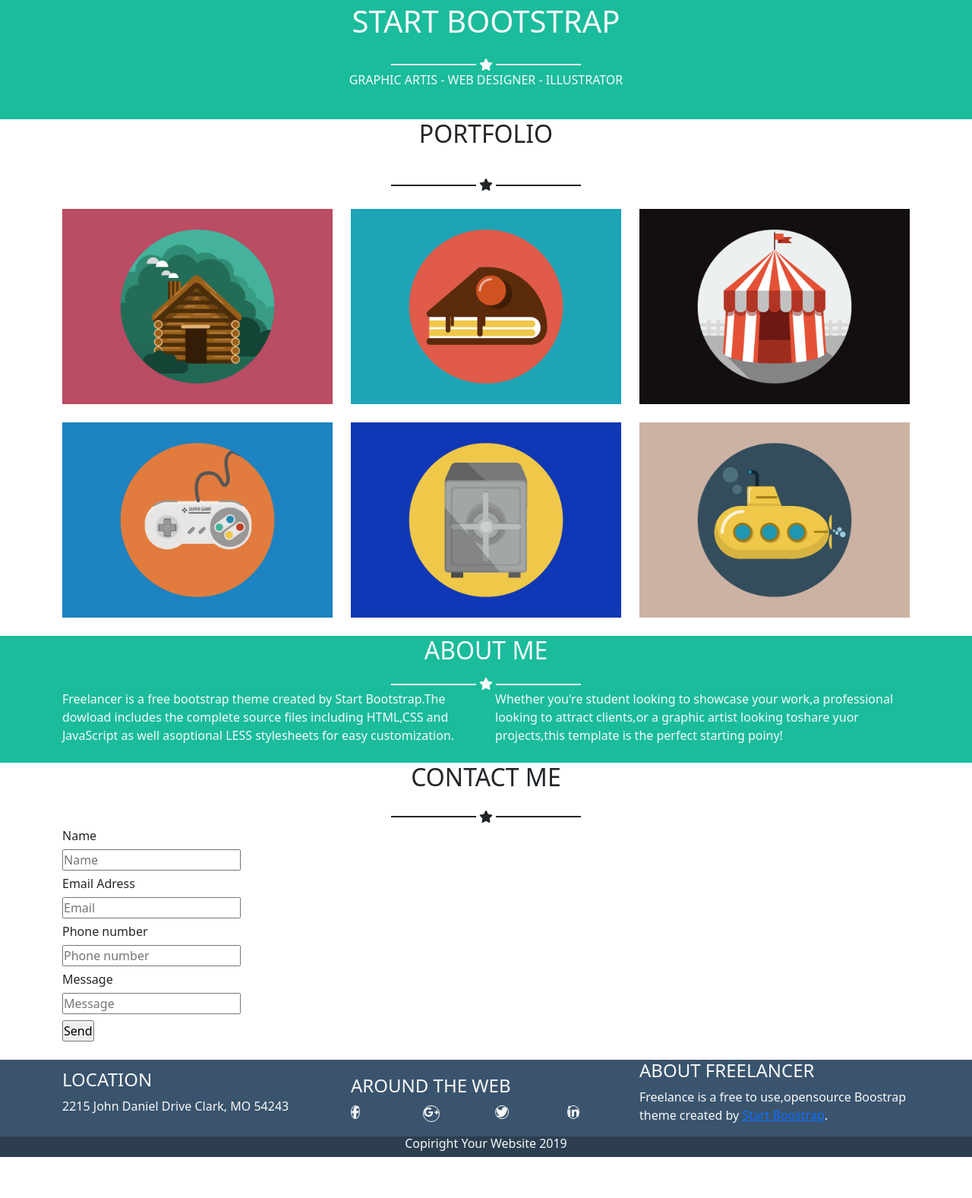
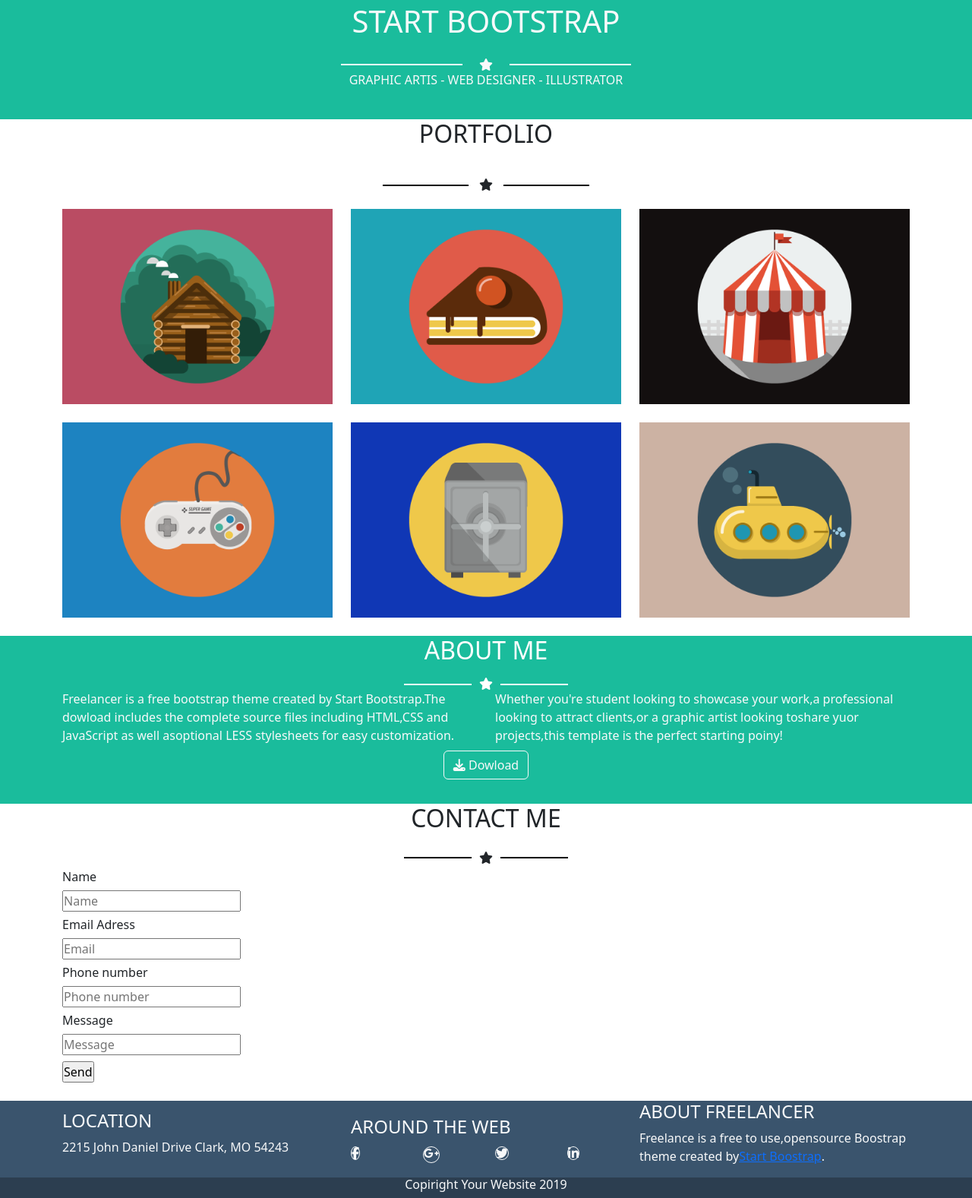
Before and after one commit to PincelliN/html-css-bootstrap-freelancer, a plain HTML site: page index.html in a window 1280 px wide. Shown: the part 649-2226 px from the top of the page at 76% size. Before the commit the page ends 2172 px from the top, so only its background shows below. Drawn offline with nearby package versions, Linux system fonts and the light colour scheme.

Commit message:
add star

```diff
--- a/css/style.css
+++ b/css/style.css
@@ -29,15 +29,11 @@ footer section:last-child{
     background-color:rgb(44, 62, 80) ;
 }
 .box{
-    width: 10%;
     height: 2px;
-    background-color: currentColor;
-    display: inline-block;
 }
 .border{
     border: 1px solid black;
     justify-content: center;
-    justify-self: ;
 }
 .fa-star{
     vertical-align: sub;
--- a/index.html
+++ b/index.html
@@ -1,21 +1,22 @@
 <!DOCTYPE html>
 <html lang="en">
     <head>
-    <meta charset="UTF-8" />
-    <meta name="viewport" content="width=device-width, initial-scale=1.0" />
+        <meta charset="UTF-8">
+        <meta name="viewport" content="width=device-width, initial-scale=1.0">
         <link
             href="https://cdn.jsdelivr.net/npm/bootstrap@5.3.3/dist/css/bootstrap.min.css"
             rel="stylesheet"
             integrity="sha384-QWTKZyjpPEjISv5WaRU9OFeRpok6YctnYmDr5pNlyT2bRjXh0JMhjY6hW+ALEwIH"
-      crossorigin="anonymous" />
+            crossorigin="anonymous"
+        >
         <link
             rel="stylesheet"
             href="https://cdnjs.cloudflare.com/ajax/libs/font-awesome/6.5.2/css/all.min.css"
             integrity="sha512-SnH5WK+bZxgPHs44uWIX+LLJAJ9/2PkPKZ5QiAj6Ta86w+fsb2TkcmfRyVX3pBnMFcV7oQPJkl9QevSCWr3W6A=="
             crossorigin="anonymous"
-      referrerpolicy="no-referrer" />
-    <link rel="stylesheet" href="css/style.css" />
-
+            referrerpolicy="no-referrer"
+        >
+        <link rel="stylesheet" href="css/style.css">
         <title>Boostrap</title>
     </head>
     <body>
@@ -24,7 +25,7 @@
             <div class="container">
                 <div class="row justify-content-space-between text-light ">
                     <div class="col flex-grow-2 align-middle">
-          <h3 class="p-2">START BOOTSTRAP</h3>
+                        <h3 class="p-2 ">START BOOTSTRAP</h3>
                     </div>
                     <div class="col flex-shrink-1 flex-grow-0 text-end align-middle">
                         <i class="fa-solid fa-bars "></i>
@@ -38,20 +39,20 @@
                 <div class="container">
                     <div class="row row-cols-1 gy-1  text-center text-light">
                         <div class="col">
-            <img class="avatar" src="img/avatar.svg" alt="avatar" />
+                            <img class="avatar" src="img/avatar.svg" alt="avatar">
                         </div>
                         <div class="col">
                             <h1>START BOOTSTRAP</h1>
                         </div>
                         <div class="col gy-2 mb-4">
                             <div class="row align-items-center justify-content-center  ">
-              <div class="col-12 text-center  ">
-                <div class="box"></div>
-                <i class="fa-solid fa-star"></i>
-                <div class="box"></div>
+                                <div class="col-7 text-center mx-auto ">
+                                    <div class="box col-1 d-inline-block w-25 bg-white "></div>
+                                    <i class="fa-solid fa-star col-1"></i>
+                                    <div class="box col-1 d-inline-block w-25 bg-white"></div>
                                 </div>
                             </div>
-            <div class="col">
+                            <div class="col ">
                                 <p>GRAPHIC ARTIS - WEB DESIGNER - ILLUSTRATOR</p>
                             </div>
                         </div>
@@ -67,31 +68,31 @@
                         </div>
                         <div class="col-12 col-sm-12 col-lg-12">
                             <div class="row align-items-center justify-content-center">
-                <div class="col-12 text-center  ">
-                  <div class="box"></div>
-                  <i class="fa-solid fa-star"></i>
-                  <div class="box"></div>
+                                <div class="col-5 text-center mx-auto ">
+                                    <div class="box col-1 d-inline-block w-25 bg-black"></div>
+                                    <i class="fa-solid fa-star col-1"></i>
+                                    <div class="box col-1 d-inline-block w-25 bg-black"></div>
                                 </div>
                             </div>
                         </div>
                         <div class="col">
-              <img class="img-fluid" src="img/cabin.png" alt="House" />
+                            <img class="img-fluid" src="img/cabin.png" alt="House">
                             <div class="d-none">+</div>
                         </div>
                         <div class="col">
-              <img class="img-fluid" src="img/cake.png" alt="cake" />
+                            <img class="img-fluid" src="img/cake.png" alt="cake">
                         </div>
                         <div class="col">
-              <img class="img-fluid" src="img/circus.png" alt="circus" />
+                            <img class="img-fluid" src="img/circus.png" alt="circus">
                         </div>
                         <div class="col">
-              <img class="img-fluid" src="img/game.png" alt="game" />
+                            <img class="img-fluid" src="img/game.png" alt="game">
                         </div>
                         <div class="col">
-              <img class="img-fluid" src="img/safe.png" alt="safe" />
+                            <img class="img-fluid" src="img/safe.png" alt="safe">
                         </div>
                         <div class="col">
-              <img class="img-fluid" src="img/submarine.png" alt />
+                            <img class="img-fluid " src="img/submarine.png" alt>
                         </div>
                     </div>
                 </div>
@@ -99,17 +100,20 @@
             <!-- ABOUT -->
             <section>
                 <div class="container">
-          <div class="row row-cols-1 row-cols-sm-2 text-center pb-4 text-light">
-            <div class="col-12 col-sm-12 col-lg-12"><h2>ABOUT ME</h2></div>
-            <div class="col-12 col-sm-12 col-lg-12">
+
+                        <div class="col-12 text-center">
+                            <h2>ABOUT ME</h2>
+                        </div>
+                        <div class="col-12 ">
                             <div class="row align-items-center justify-content-center">
-                <div class="col-12 col-sm-12 col-lg-12 text-center  ">
-                  <div class="box"></div>
-                  <i class="fa-solid fa-star"></i>
-                  <div class="box"></div>
+                                <div class="col-4 text-center mx-auto ">
+                                    <div class="box col-1 d-inline-block w-25 bg-white "></div>
+                                    <i class="fa-solid fa-star col-1"></i>
+                                    <div class="box col-1 d-inline-block w-25 bg-white"></div>
                                 </div>
                             </div>
                         </div>
+                        <div class="row row-cols-1 row-cols-sm-2 text-center pb-4 text-light">
                         <div class="col text-start">
                             Freelancer is a free bootstrap theme created by Start
                             Bootstrap.The dowload includes the complete source files
@@ -123,7 +127,10 @@
                             looking toshare yuor projects,this template is the perfect
                             starting poiny!
                         </div>
-            <div class="col-12 col-sm-12 col-lg-12 "></div>
+                        <div class="col-12 col-sm-12 col-lg-12  text-center">
+                            <button class="btn btn-trasparent btn-outline-light mt-2 mb-2">
+                            <i class="fa-solid fa-download"></i> Dowload</button>
+                        </div>
                       </div>
                   </div>
               </section>
@@ -131,34 +138,36 @@
         <section>
             <div class="container">
                 <div class="row row-cols-1 row-cols-sm-1 row-cols-lg-1 justify-content-center gy-2 pb-4">
-            <div class="col text-center"><h2>CONTACT ME</h2></div>
+                    <div class="col text-center">
+                        <h2>CONTACT ME</h2>
+                    </div>
                     <div class="col">
                         <div class="row align-items-center justify-content-center">
-                  <div class=" col-12 text-center ">
-                    <div class="box"></div>
-                    <i class="fa-solid fa-star"></i>
-                    <div class="box"></div>
+                            <div class="col-4 text-center mx-auto ">
+                                <div class="box col-1 d-inline-block w-25 bg-black "></div>
+                                <i class="fa-solid fa-star col-1"></i>
+                                <div class="box col-1 d-inline-block w-25 bg-black"></div>
                             </div>
                         </div>
                     </div>
                     <div class="col ">
                         <h6>Name</h6>
-              <input type="text" placeholder="Name" />
+                        <input type="text" placeholder="Name">
                     </div>
                     <div class="col">
                         <h6>Email Adress</h6>
-              <input type="email" placeholder="Email" />
+                        <input type="email" placeholder="Email">
                     </div>
                     <div class="col">
                         <h6>Phone number</h6>
-              <input type="number" placeholder="Phone number" />
+                        <input type="number" placeholder="Phone number">
                     </div>
                     <div class="col">
                         <h6>Message</h6>
-              <input type="text" placeholder="Message" aria-details />
+                        <input type="text" placeholder="Message" aria-details>
                     </div>
                     <div class="col">
-              <input type="submit" value="Send" />
+                        <input type="submit" value="Send">
                     </div>
                 </div>
             </div>
@@ -176,14 +185,15 @@
                     <div class="col">
                         <h4>AROUND THE WEB</h4>
                         <div class="row row-cols-4 justify-content-center">
-                <div class="col"><i
-                    class="fa-brands fa-facebook-f rounded-circle"></i></div>
                             <div class="col">
-                  <i
-                    class="fa-brands fa-google-plus-g rounded-circle  "></i>
+                                <i class="fa-brands fa-facebook-f rounded-circle"></i>
                             </div>
-                <div class="col"><i
-                    class="fa-brands fa-twitter rounded-circle "></i></div>
+                            <div class="col">
+                                <i class="fa-brands fa-google-plus-g rounded-circle  "></i>
+                            </div>
+                            <div class="col">
+                                <i class="fa-brands fa-twitter rounded-circle "></i>
+                            </div>
                             <div class="col">
                                 <i class="fa-brands fa-linkedin-in rounded-circle "></i>
                             </div>
@@ -191,11 +201,7 @@
                     </div>
                     <div class="col ">
                         <h4>ABOUT FREELANCER</h4>
-              <p>
-                Freelance is a free to use,opensource Boostrap theme created
-                by
-                <a href="#">Start Boostrap</a>.
-              </p>
+                        <p> Freelance is a free to use,opensource Boostrap theme created by<a class="text-helper" href="#">Start Boostrap</a>.</p>
                     </div>
                 </div>
             </div>
```
Lines whose indentation alone changed are shown as unchanged.
